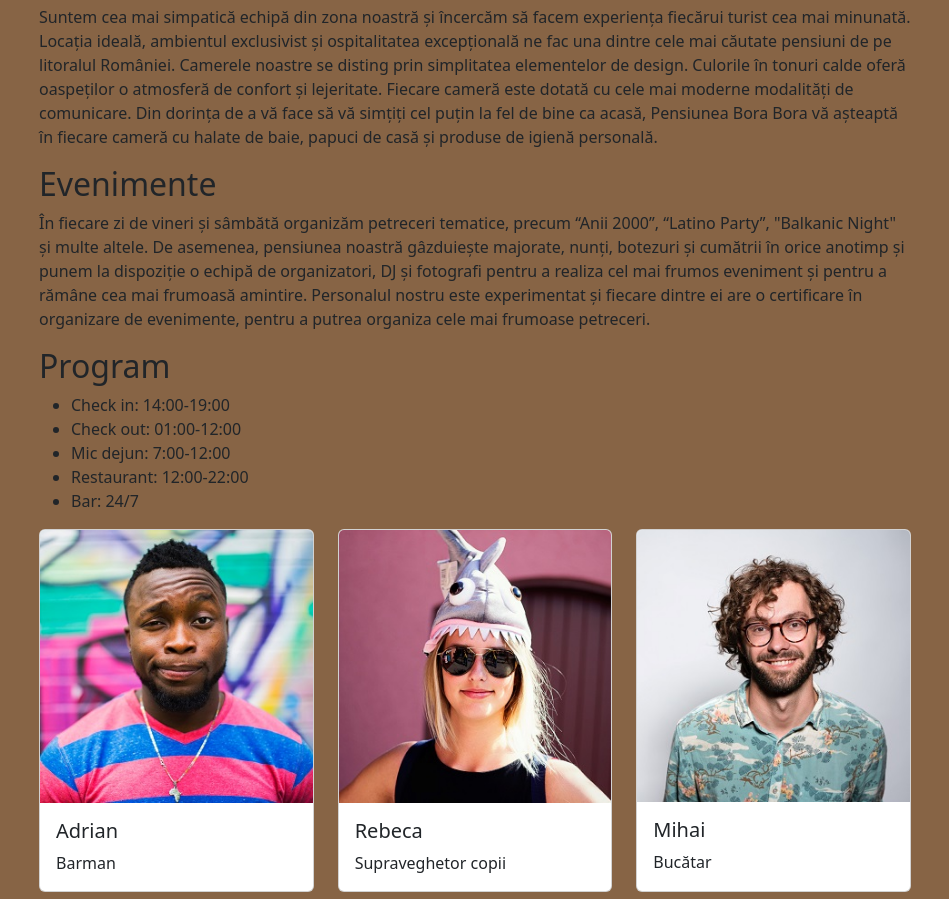
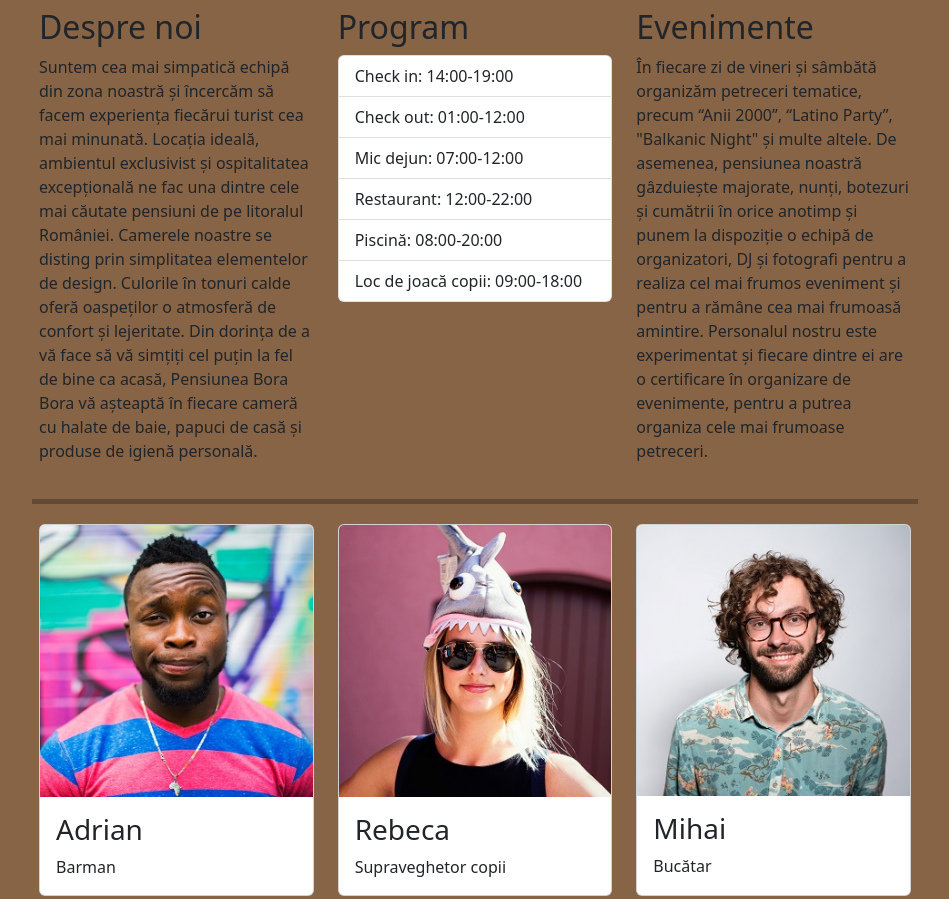
Before and after one commit to Anca-Buhaceanu/pensiunea-Bora-Bora, a plain HTML site: page index.html in a window 1280 px wide. Shown: the part 1616-2515 px from the top of the page, without its empty margins (165-1114 px from the left). Drawn offline with nearby package versions, Linux system fonts and the light colour scheme.

Commit message:
Am făcut mai multe schimbări.

```diff
--- a/index.html
+++ b/index.html
@@ -103,17 +103,23 @@
 
 <div class="container">
 
+  <hr class="solid">
+
   <div class="buton">
   <button type="button" class="btn btn-dark btn-lg"> <a class="nav-link active" href="#Camere-și-tarife"> Vezi toate camerele</button></a>
   </div>
 
+  <hr class="solid">
+
 <!--Prezentare-->
 <div id="Prezentare">
-  <div class="col-12 col-md-12 col-lg-12">
+  <div class="col-12 col-md-6 col-lg-12">
     <div class="container-text">
       <div class="row">
         <div class="col-sm-6">
+          <div class="text">
             <h2>Introducere</h2>
+          </div>
             <p> Situată la câțiva km de Vama Veche, Pensiunea Bora Bora oferă o gamă variată de servicii și o calitate
             ireproșabilă tuturor clienților noștri, atmosfera fiind similară cu cea din Insula Bora Bora, prin petrecerile
             organizate de angajații noștri și nu numai. Pensiunea noastră dispune de 10 camere duble, 10 camere triple și 5
@@ -121,7 +127,9 @@
         </div>
 
         <div class="col-sm-6">
+          <div class="text">
             <h2>Mic dejun - inclus în prețul cazării</h2>
+          </div>
             <p>La Pensiunea Bora Bora te trezești diminețile cu o excelentă cafea illy - Lavazza
             într-o liniște și atmosferă plăcută, savurându-ți micul dejun și bineînțeles speciala omletă belgiană cu șuncă și cașcaval. Micul dejun poate fi servit pe terasă, unde se poate asculta muzică în surdină pentru a auzi și valurile mării.</p>
         </div>
@@ -159,8 +167,6 @@
       </div>
     </div>
 
-
-
     <div class="col">
       <div class="card h-100">
             <img src="playground.png" class="card-img-top">
@@ -184,34 +190,38 @@
 <!--Despre Noi-->
 <div id="Despre-Noi">
   <div class="col-12 col-md-12 col-lg-12">
-    <div class="container-text">
-      <div class="row">
-        <div class="col-33">
+    <div class="row align-items-start">
+      <div class="col">
+        <div class="text">
           <h2>Despre noi</h2>
-          <p>Suntem cea mai simpatică echipă din zona noastră și încercăm să facem experiența fiecărui turist cea mai minunată. Locația ideală, ambientul exclusivist și ospitalitatea excepțională ne fac una dintre cele mai căutate pensiuni de pe litoralul României. Camerele noastre se disting prin simplitatea elementelor de design. Culorile în tonuri calde oferă oaspeților o atmosferă de confort și lejeritate. Fiecare cameră este dotată cu cele mai moderne modalități de comunicare. Din dorința de a vă face să vă simțiți cel puțin la fel de bine ca acasă, Pensiunea Bora Bora vă așteaptă în fiecare cameră cu halate de baie, papuci de casă și produse de igienă personală.</p>
         </div>
-
-        <div class="col-33">
+            <p>Suntem cea mai simpatică echipă din zona noastră și încercăm să facem experiența fiecărui turist cea mai minunată. Locația ideală, ambientul exclusivist și ospitalitatea excepțională ne fac una dintre cele mai căutate pensiuni de pe litoralul României. Camerele noastre se disting prin simplitatea elementelor de design. Culorile în tonuri calde oferă oaspeților o atmosferă de confort și lejeritate. Din dorința de a vă face să vă simțiți cel puțin la fel de bine ca acasă, Pensiunea Bora Bora vă așteaptă în fiecare cameră cu halate de baie, papuci de casă și produse de igienă personală.</p>
+      </div>
+      <div class="col">
+        <div class="text">
+          <h2>Program</h2>
+        </div>
+            <ul class="list-group">
+              <li class="list-group-item">Check in: 14:00-19:00</li>
+              <li class="list-group-item">Check out: 01:00-12:00</li>
+              <li class="list-group-item">Mic dejun: 07:00-12:00</li>
+              <li class="list-group-item">Restaurant: 12:00-22:00</li>
+              <li class="list-group-item">Piscină: 08:00-20:00</li>
+              <li class="list-group-item">Loc de joacă copii: 09:00-18:00</li>
+            </ul>
+      </div>
+      <div class="col">
+        <div class="text">
           <h2>Evenimente</h2>
+        </div>
             <p>În fiecare zi de vineri și sâmbătă organizăm petreceri tematice, precum “Anii 2000”, “Latino Party”, "Balkanic Night" și multe altele. De asemenea, pensiunea noastră gâzduiește majorate, nunți, botezuri și cumătrii în orice anotimp și punem la dispoziție o echipă de organizatori, DJ și fotografi pentru a realiza cel mai frumos eveniment și pentru a rămâne cea mai frumoasă amintire. Personalul nostru este experimentat și fiecare dintre ei are o certificare în organizare de evenimente, pentru a putrea organiza cele mai frumoase petreceri. </p>
-        </div>
-
-        <div class="col-33">
-          <h2>Program</h2>
-            <div class="lista">
-              <ul>
-                <li>Check in: 14:00-19:00</li>
-                <li>Check out: 01:00-12:00</li>
-                <li>Mic dejun: 7:00-12:00</li>
-                <li>Restaurant: 12:00-22:00</li>
-                <li>Bar: 24/7</li>
-              </ul>
       </div>
     </div>
   </div>
 </div>
-  </div>
-</div>
+
+
+<hr class="solid">
 
 <!--carduri echipa-->
 
@@ -220,8 +230,10 @@
     <div class="card h-100">
         <img src="barman.jpg" class="card-img-top">
       <div class="card-body">
-          <h5 class="card-title">Adrian</h5>
+        <div class="text">
+          <h3 class="card-title">Adrian</h3>
             <p class="card-text">Barman</p>
+        </div>
       </div>
     </div>
   </div>
@@ -229,8 +241,10 @@
       <div class="card h-100">
           <img src="supraveghetor-copii.jpg" class="card-img-top">
         <div class="card-body">
-          <h5 class="card-title">Rebeca</h5>
+          <div class="text">
+            <h3 class="card-title">Rebeca</h3>
               <p class="card-text">Supraveghetor copii</p>
+          </div>
         </div>
       </div>
     </div>
@@ -238,8 +252,10 @@
         <div class="card h-100">
             <img src="bucătar.jpg" class="card-img-top">
           <div class="card-body">
-            <h5 class="card-title">Mihai</h5>
+            <div class="text">
+              <h3 class="card-title">Mihai</h3>
                 <p class="card-text">Bucătar</p>
+            </div>
           </div>
         </div>
       </div>
@@ -247,8 +263,10 @@
           <div class="card h-100">
               <img src="bucătăreasă.jpg" class="card-img-top">
             <div class="card-body">
-              <h5 class="card-title">Irina</h5>
+              <div class="text">
+                <h3 class="card-title">Irina</h3>
                   <p class="card-text">Bucătăreasă</p>
+              </div>
             </div>
           </div>
         </div>
@@ -256,8 +274,10 @@
           <div class="card h-100">
               <img src="recepționer.jpg" class="card-img-top">
             <div class="card-body">
-              <h5 class="card-title">Andrei</h5>
+              <div class="text">
+                <h3 class="card-title">Andrei</h3>
                   <p class="card-text">Recepționer</p>
+              </div>
             </div>
           </div>
         </div>
@@ -265,8 +285,10 @@
         <div class="card h-100">
               <img src="cameristă.jpg" class="card-img-top">
           <div class="card-body">
-            <h5 class="card-title">Lucia</h5>
+            <div class="text">
+              <h3 class="card-title">Lucia</h3>
                 <p class="card-text">Cameristă</p>
+            </div>
           </div>
         </div>
       </div>
@@ -348,7 +370,6 @@
     </div>
   </div>
 </div>
-</body>
 
 
 <!--footer-->
@@ -369,6 +390,11 @@
         <div class="text-center p-3" style="background-color: rgba(0, 0, 0, 0.2);">
           <div class="culoare-text">
             Telefon: 07xxxxxxxx
+            </div>
+          </div>
+
+          <div class="text-center p-3" style="background-color: rgba(0, 0, 0, 0.2);">
+            <div class="culoare-text">
               Email: pensiuneaborabora@gmail.com
               </div>
             </div>
```
Lines whose indentation alone changed are shown as unchanged.
